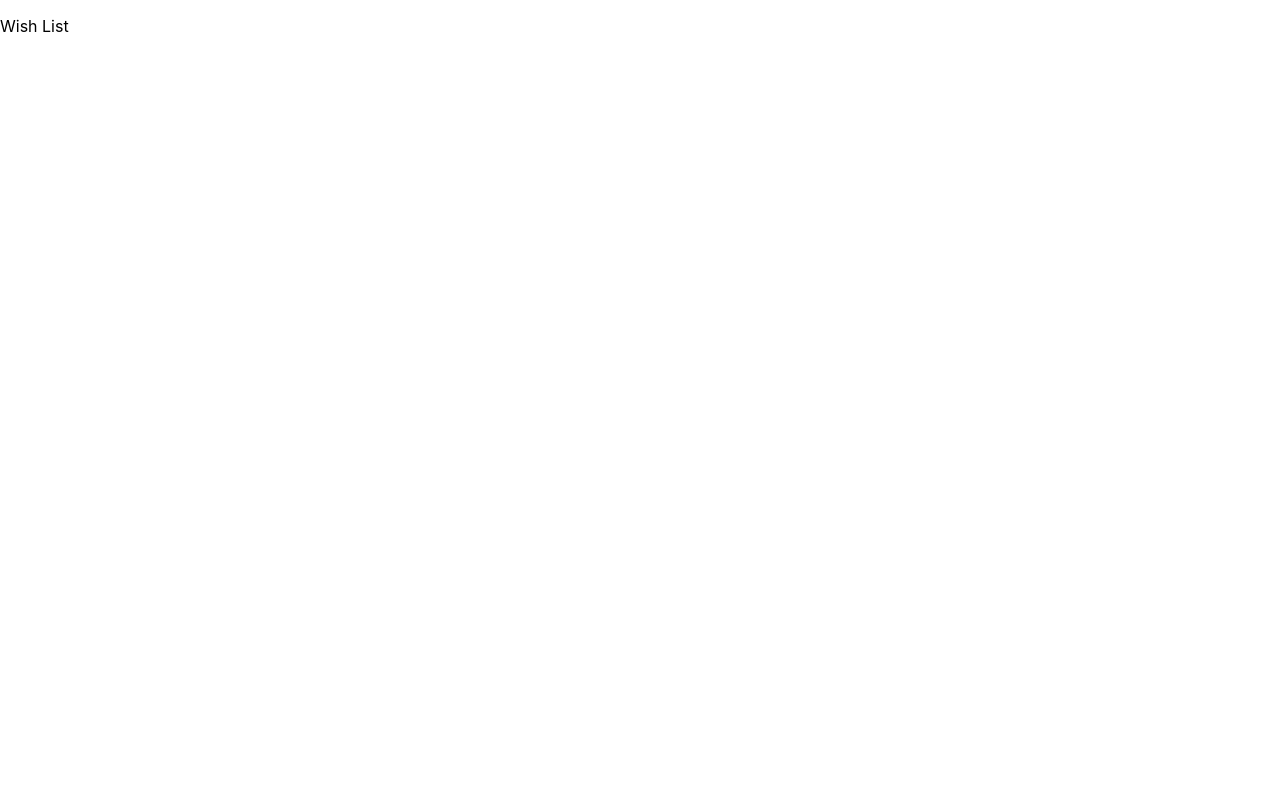
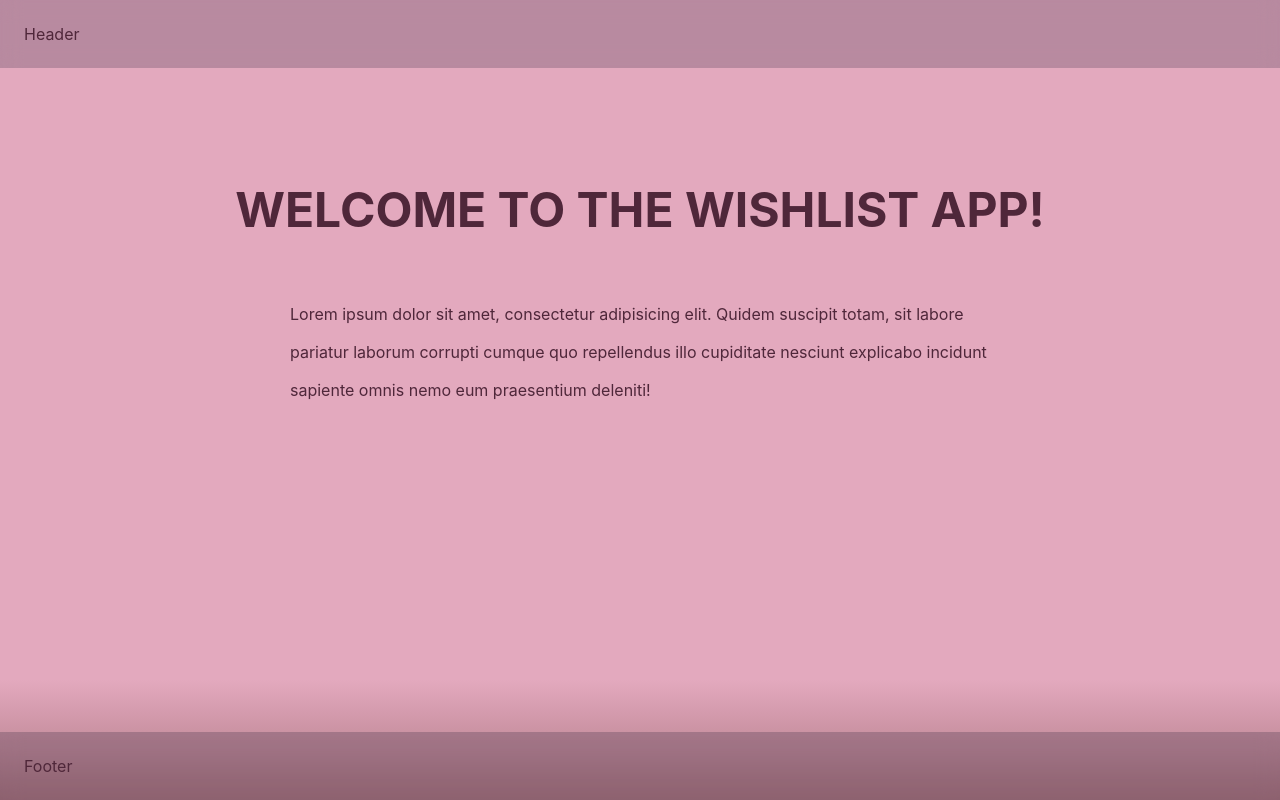
Before and after one commit to hideto13/wishlist-app, a React (Create React App) app: page / in a window 1280 px wide. Built offline with nearby package versions, Linux system fonts and the light colour scheme; the HTML template or start-up script is replaced by a standard one.

Commit message:
feat: add main layout, header, footer

```diff
--- a/package.json
+++ b/package.json
@@ -9,6 +9,7 @@
     "react": "^18.2.0",
     "react-dom": "^18.2.0",
     "react-scripts": "5.0.1",
+    "styled-components": "^5.3.9",
     "web-vitals": "^2.1.4"
   },
   "scripts": {
--- a/src/App.js
+++ b/src/App.js
@@ -1,9 +1,22 @@
+import styled from 'styled-components'
+import Main from './pages/Main'
+import Header from './components/Header'
+import Footer from './components/Footer'
+
+const AppContainer = styled.div`
+  min-height: 100vh;
+  box-sizing: border-box;
+  background: #e3a9be;
+  background: linear-gradient(#e3a9be 85%, #ac7580 100%);
+`
 function App() {
   return (
-    <div>
-      <p>Wish List</p>
-    </div>
-  );
+    <AppContainer>
+      <Header />
+      <Main />
+      <Footer />
+    </AppContainer>
+  )
 }
 
-export default App;
+export default App
--- /dev/null
+++ b/src/components/Footer/Footer.styled.js
@@ -0,0 +1,23 @@
+import styled from 'styled-components'
+
+export const AppFooter = styled.div`
+  position: fixed;
+  bottom: 0;
+  right: 0;
+  left: 0;
+  z-index: 5;
+  background: rgba(16, 16, 44, 0.2);
+  backdrop-filter: blur(10px);
+  padding: 24px;
+  display: flex;
+  align-items: center;
+  justify-content: center;
+  @media (max-width: 768px) {
+    padding: 16px;
+  }
+`
+
+export const AppContainer = styled.div`
+  max-width: 1600px;
+  width: 100%;
+`
--- /dev/null
+++ b/src/components/Footer/index.jsx
@@ -0,0 +1,13 @@
+import { AppFooter, AppContainer } from './Footer.styled'
+
+function Footer() {
+  return (
+    <AppFooter>
+      <AppContainer>
+        <div>Footer</div>
+      </AppContainer>
+    </AppFooter>
+  )
+}
+
+export default Footer
--- /dev/null
+++ b/src/components/Header/Header.styled.js
@@ -0,0 +1,23 @@
+import styled from 'styled-components'
+
+export const AppHeader = styled.div`
+  position: fixed;
+  top: 0;
+  right: 0;
+  left: 0;
+  z-index: 5;
+  background: rgba(16, 16, 44, 0.2);
+  backdrop-filter: blur(10px);
+  padding: 24px;
+  display: flex;
+  align-items: center;
+  justify-content: center;
+  @media (max-width: 768px) {
+    padding: 16px;
+  }
+`
+
+export const AppContainer = styled.div`
+  max-width: 1600px;
+  width: 100%;
+`
--- /dev/null
+++ b/src/components/Header/index.jsx
@@ -0,0 +1,13 @@
+import { AppHeader, AppContainer } from './Header.styled'
+
+function Header() {
+  return (
+    <AppHeader>
+      <AppContainer>
+        <div>Header</div>
+      </AppContainer>
+    </AppHeader>
+  )
+}
+
+export default Header
--- a/src/index.css
+++ b/src/index.css
@@ -5,6 +5,7 @@ body {
     sans-serif;
   -webkit-font-smoothing: antialiased;
   -moz-osx-font-smoothing: grayscale;
+  color: #4f273a;
 }
 
 code {
--- /dev/null
+++ b/src/pages/Main/Main.styled.js
@@ -0,0 +1,24 @@
+import styled from 'styled-components'
+
+export const MainContainer = styled.div`
+  max-width: 1600px;
+  width: 100%;
+  box-sizing: border-box;
+  padding: 100px 24px;
+  margin: 0 auto;
+  display: flex;
+  justify-content: center;
+  align-items: center;
+  flex-direction: column;
+`
+
+export const MainTitle = styled.h1`
+  text-transform: uppercase;
+  font-size: 48px;
+  margin: 80px 0 40px;
+`
+
+export const MainText = styled.p`
+  max-width: 700px;
+  line-height: 38px;
+`
--- /dev/null
+++ b/src/pages/Main/index.jsx
@@ -0,0 +1,16 @@
+import { MainContainer, MainTitle, MainText } from './Main.styled'
+function Main() {
+  return (
+    <MainContainer>
+      <MainTitle>welcome to the wishlist app!</MainTitle>
+      <MainText>
+        Lorem ipsum dolor sit amet, consectetur adipisicing elit. Quidem
+        suscipit totam, sit labore pariatur laborum corrupti cumque quo
+        repellendus illo cupiditate nesciunt explicabo incidunt sapiente omnis
+        nemo eum praesentium deleniti!
+      </MainText>
+    </MainContainer>
+  )
+}
+
+export default Main
```
Also changed, not shown: 1 other file (tests, documents, lock files or other folders).
